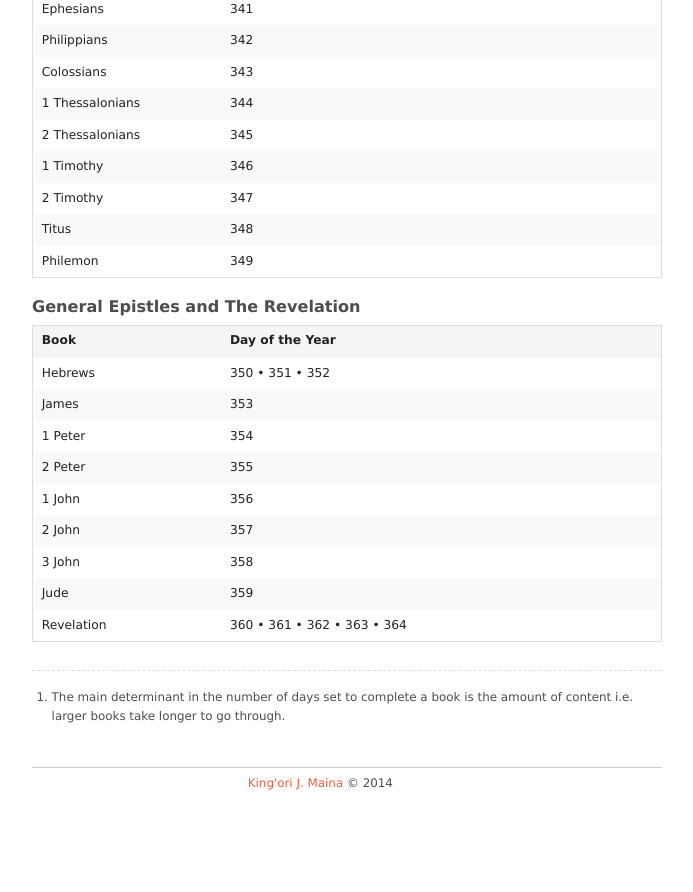
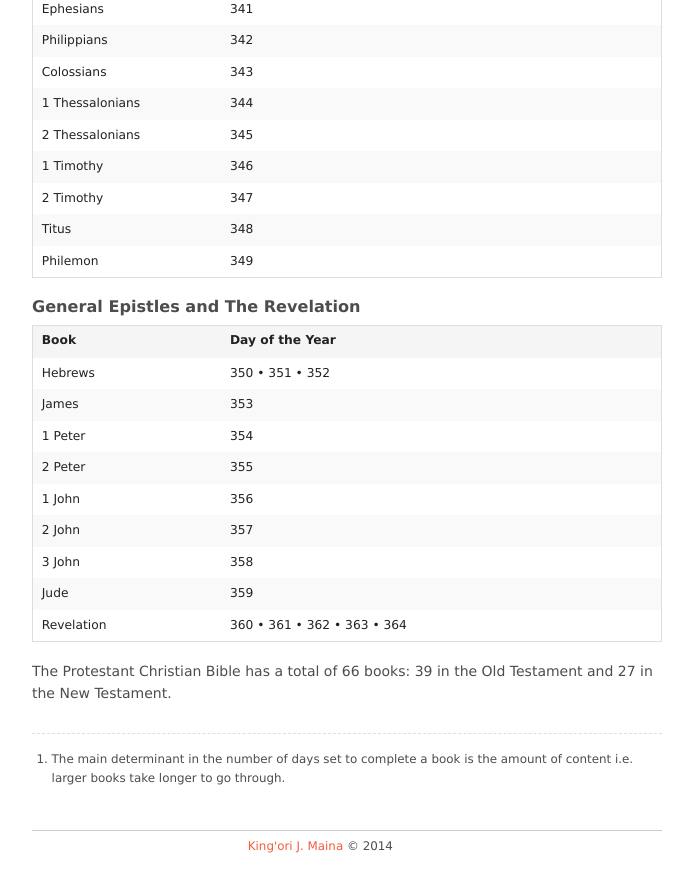
Before and after one commit to itskingori/systematic-theology, a Jekyll site: the page built from index.md, in a window 1280 px wide and 900 px high, scrolled down 2254 px. Shown: the top 892 px of the window, without its empty margins (293-986 px from the left). Built offline with Jekyll 4.4.1, drawn with Linux system fonts in a browser that asks for light colours; Markdown is read by kramdown in place of the engine named in the settings; before the commit the page ends 3091 px from its top, so only the background shows below that; some of the changed lines change nothing that is shown; some of the changed text lies outside the part shown.

Commit message:
Amendments to copy

```diff
--- a/index.md
+++ b/index.md
@@ -3,7 +3,7 @@
 layout: index
 ---
 
-### Torah (or "Pentateuch")
+### Torah/Pentateuch
 
 | Book               | Day of the Year                                   |
 | ------------------ | ------------------------------------------------- |
@@ -109,6 +109,7 @@
 | Jude               | 359 |
 | Revelation         | 360 • 361 • 362 • 363 • 364 |
 
+The Protestant Christian Bible has a total of 66 books: 39 in the Old Testament and 27 in the New Testament.
 
 ---
 1. The main determinant in the number of days set to complete a book is the amount of content i.e. larger books take longer to go through.
```
